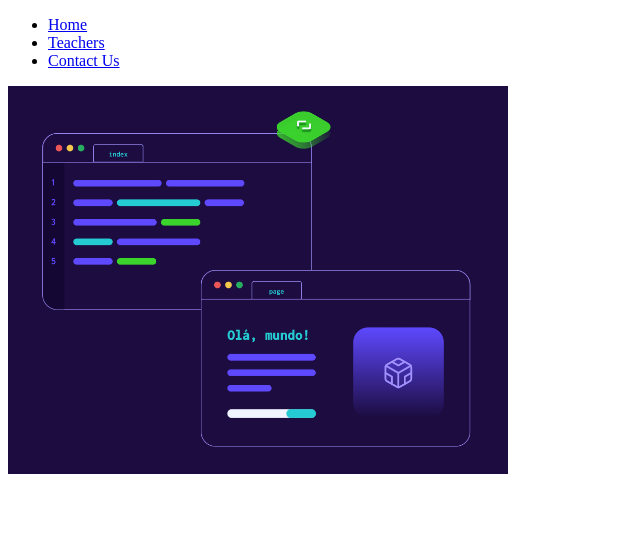
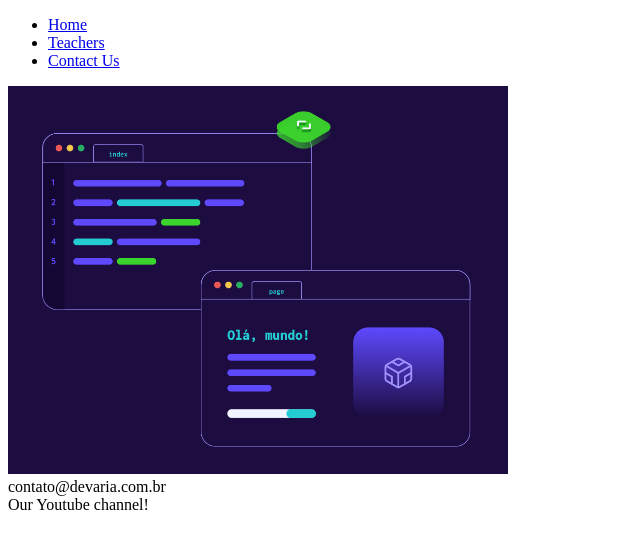
Before and after one commit to Dorfmans/DevariaWebSite, a plain HTML site: page index.html in a window 1280 px wide. Shown: the part 105-654 px from the top of the page, without its empty margins (0-640 px from the left). Drawn offline with Linux system fonts and the light colour scheme.

Commit message:
Footer done!

```diff
--- a/index.html
+++ b/index.html
@@ -19,7 +19,14 @@
             </nav>
         </header>
         <main>
-            <img href="#" src="img/fotohome.png" width="500" alt="Devaria - The Best School" />
+            <img src="img/fotohome.png" width="500" alt="Devaria - The Best School" />
         </main>
+        <footer>
+            <section>
+                <span>contato@devaria.com.br</span>
+                <br/>
+                <span>Our Youtube channel!</span>
+            </section>
+        </footer>
     </body>
 </html>
```
